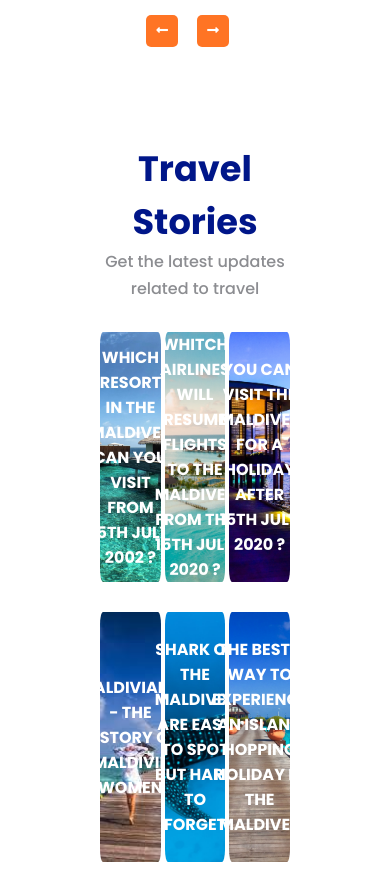
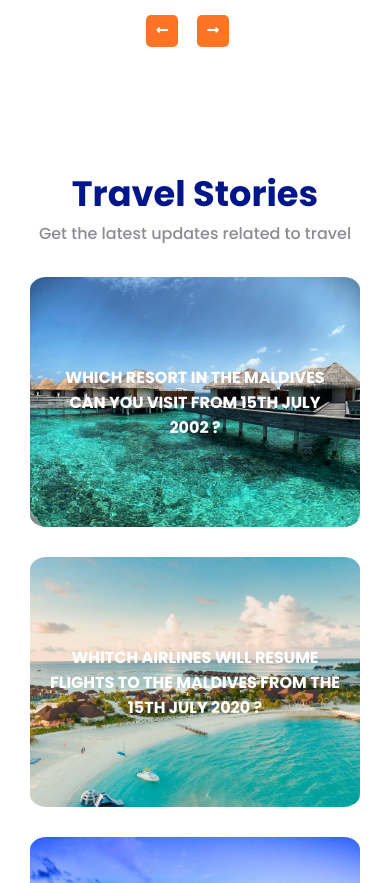
Before and after one commit to Fahrul23/Maldives-Landing-page, a plain HTML site: page index.html in a window 390 px wide. Shown: the part 5920-6803 px from the top of the page. Drawn offline with Linux system fonts and the light colour scheme.

Commit message:
add responsive styling travel stories

```diff
--- a/css/main.scss
+++ b/css/main.scss
@@ -625,3 +625,17 @@ footer{
         }
     }
 }
+@media screen and (max-width:576px) {
+    .container{
+        .travel-stories{
+            padding: 45px 30px;
+
+            .stories{
+                flex-direction: column;
+                article{
+                    width: 100%;
+                }
+            }
+        }
+    }
+}
```
Also changed, not shown: css/main.css, 1 other file.
